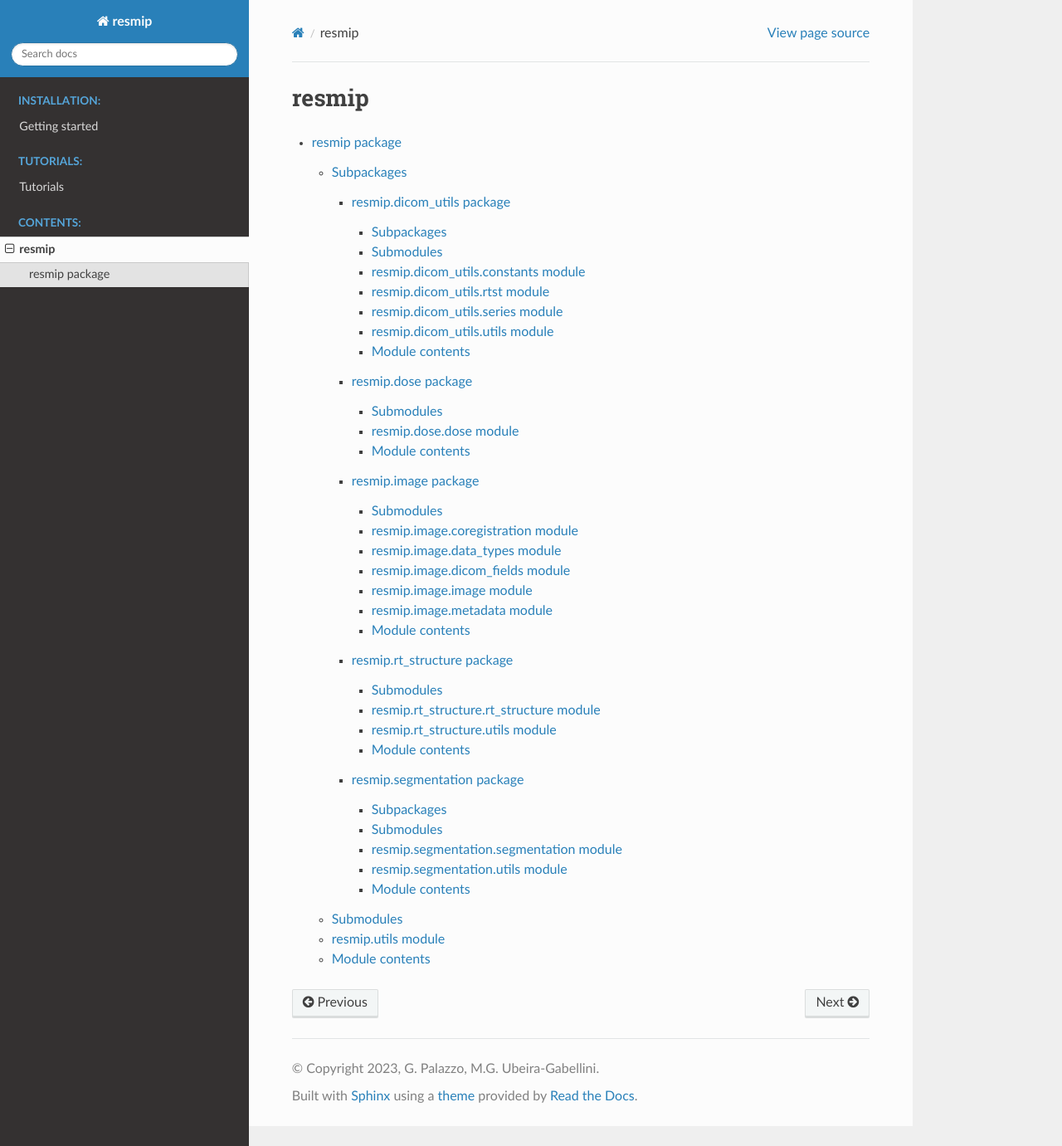
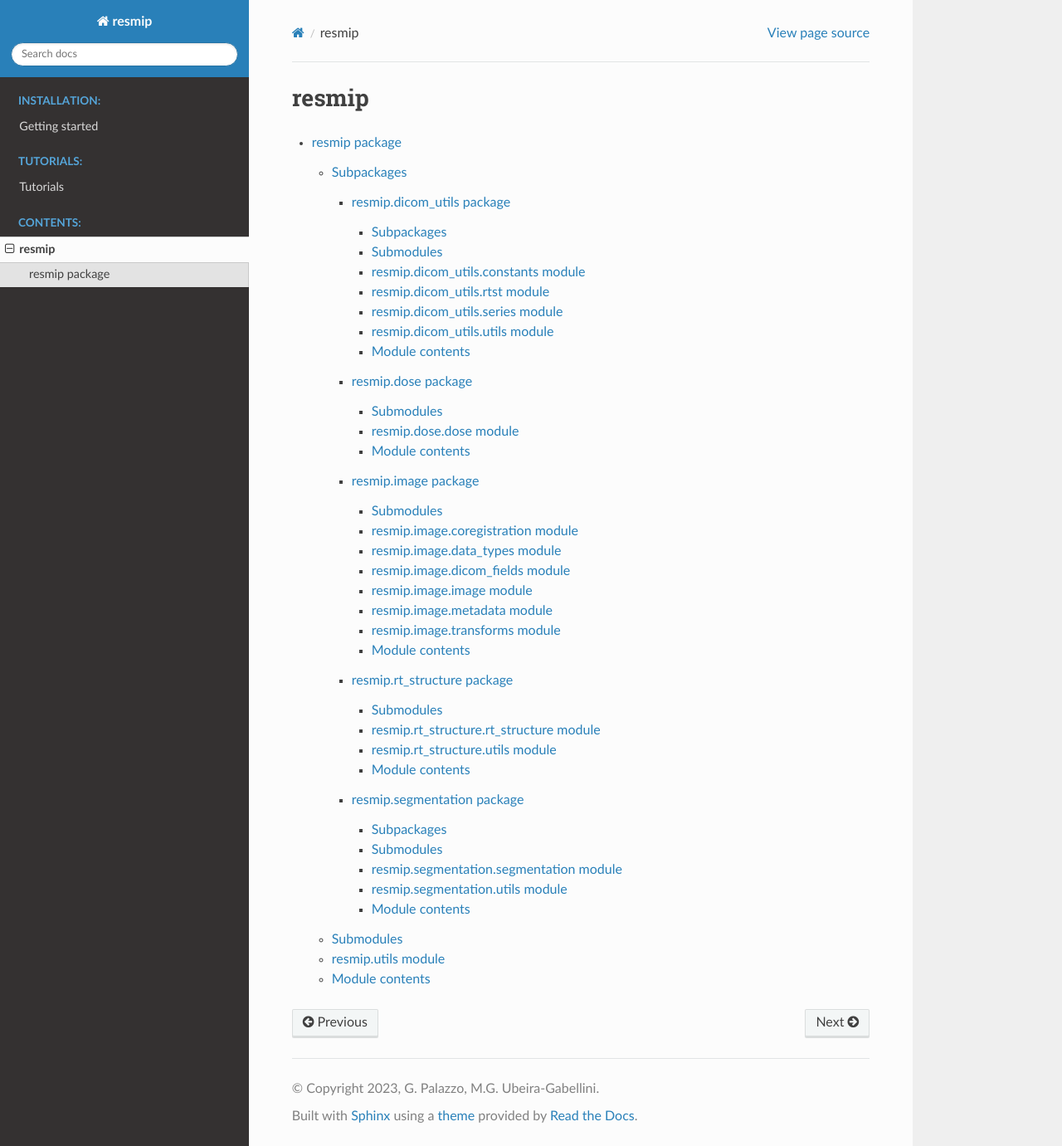
Before and after one commit to pymaitre/resmip, a Sphinx documentation site: the page built from docs/source/modules.rst, in a window 1280 px wide and 1381 px high. Shown: the whole window at 83% size. Built offline with Sphinx 7.4.7 and the Read the Docs theme 3.1.0, drawn with Linux system fonts in a browser that asks for light colours.

Commit message:
docs: add transforms module to docs

```diff
--- a/docs/source/resmip.image.rst
+++ b/docs/source/resmip.image.rst
@@ -44,6 +44,14 @@ resmip.image.metadata module
    :undoc-members:
    :show-inheritance:
 
+resmip.image.transforms module
+------------------------------
+
+.. automodule:: resmip.image.transforms
+   :members:
+   :undoc-members:
+   :show-inheritance:
+
 Module contents
 ---------------
 
```
